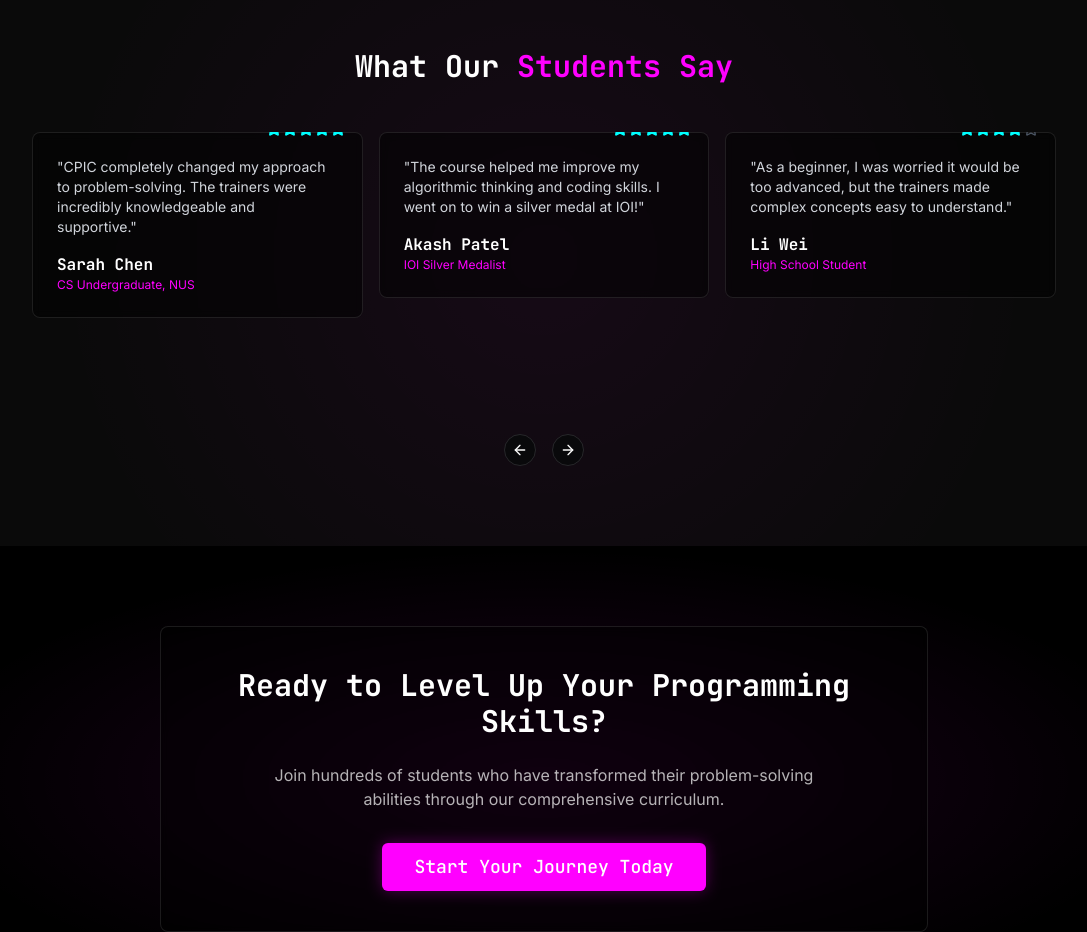
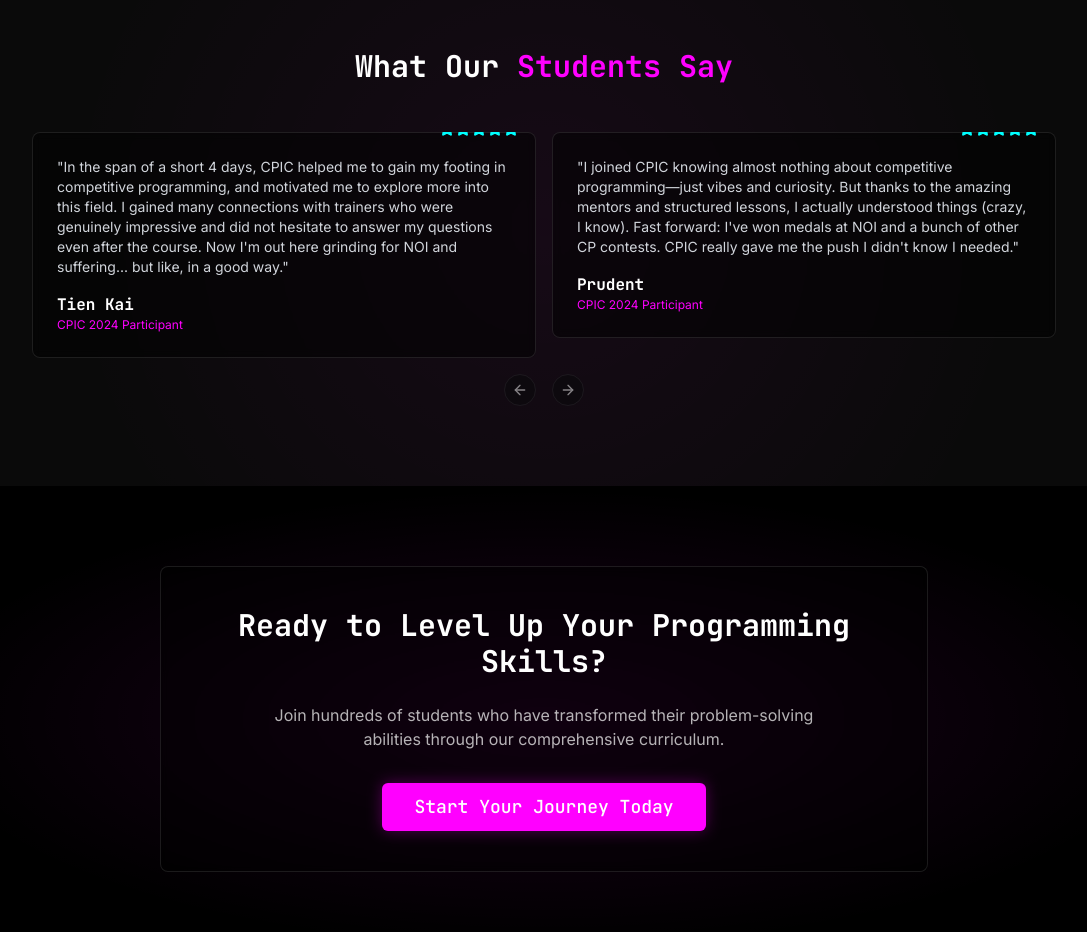
Before and after one commit to Hijackedsoul/cpic, a React (Vite) app: page / in a window 1280 px wide. Shown: the part 1860-2792 px from the top of the page, without its empty margins (96-1183 px from the left). Built offline with nearby package versions, Linux system fonts and the light colour scheme.

Commit message:
Refactor: Limit testimonials to Prudent and Tien Kai
The testimonial carousel on the homepage was updated to only display testimonials from Prudent and Tien Kai.

```diff
--- a/src/components/TestimonialCarousel.tsx
+++ b/src/components/TestimonialCarousel.tsx
@@ -11,36 +11,6 @@ interface Testimonial {
 }
 
 const testimonials: Testimonial[] = [
-  {
-    name: "Sarah Chen",
-    role: "CS Undergraduate, NUS",
-    testimonial: "CPIC completely changed my approach to problem-solving. The trainers were incredibly knowledgeable and supportive.",
-    rating: 5
-  },
-  {
-    name: "Akash Patel",
-    role: "IOI Silver Medalist",
-    testimonial: "The course helped me improve my algorithmic thinking and coding skills. I went on to win a silver medal at IOI!",
-    rating: 5
-  },
-  {
-    name: "Li Wei",
-    role: "High School Student",
-    testimonial: "As a beginner, I was worried it would be too advanced, but the trainers made complex concepts easy to understand.",
-    rating: 4
-  },
-  {
-    name: "James Rodriguez",
-    role: "Software Engineering Intern",
-    testimonial: "The competitive programming skills I learned at CPIC helped me ace my technical interviews at top tech companies.",
-    rating: 5
-  },
-  {
-    name: "Mei Ling",
-    role: "Computing Student",
-    testimonial: "Great course structure and engaging instructors. I learned more in 5 days than I did in an entire semester.",
-    rating: 5
-  },
   {
     name: "Tien Kai",
     role: "CPIC 2024 Participant",
@@ -67,7 +37,7 @@ const TestimonialCarousel = () => {
       >
         <CarouselContent className="-ml-2 md:-ml-4">
           {testimonials.map((testimonial, index) => (
-            <CarouselItem key={index} className="pl-2 md:pl-4 md:basis-1/2 lg:basis-1/3">
+            <CarouselItem key={index} className="pl-2 md:pl-4 md:basis-1/2 lg:basis-1/2">
               <div className="h-full">
                 <TestimonialCard
                   name={testimonial.name}
```
